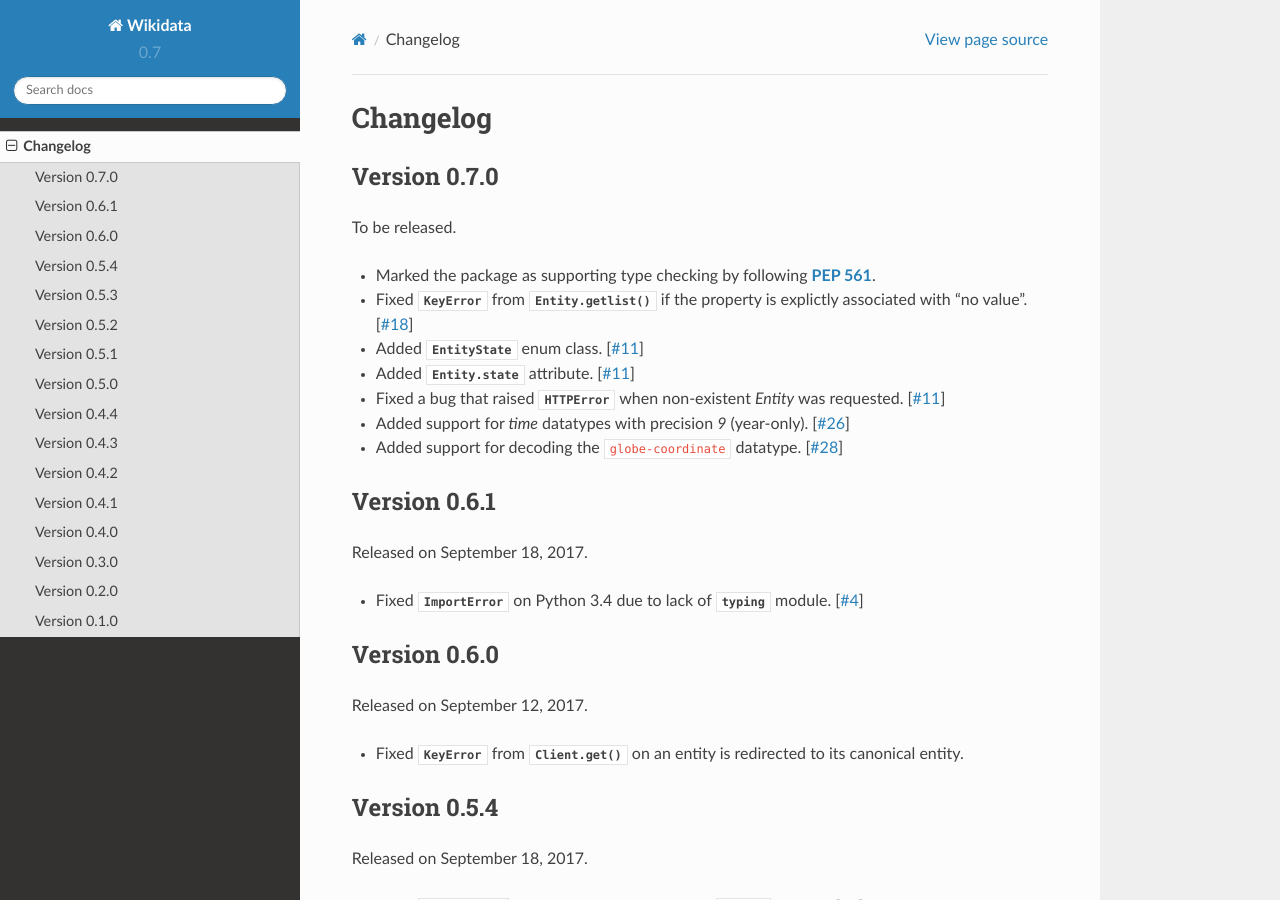
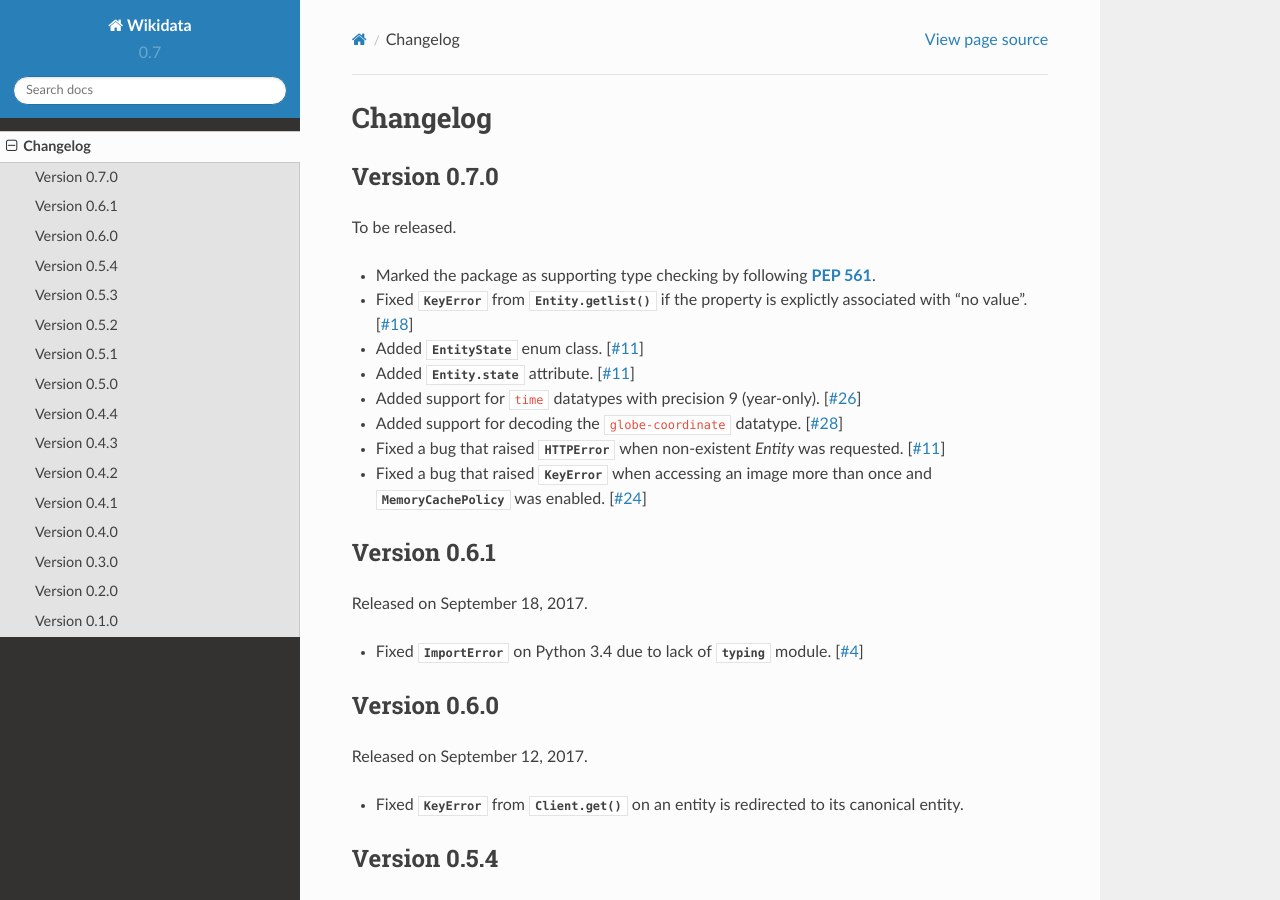
Before and after one commit to dahlia/wikidata, a Sphinx documentation site: the page built from docs/changes.rst, in a window 1280 px wide and 900 px high. Built offline with Sphinx 7.4.7 and the Read the Docs theme 2.0.0, drawn with Linux system fonts in a browser that asks for light colours.

Commit message:
Fix info deletion on cached entities (#24)
* Fix info deletion on cached entities

* Add entry in changes.rst (#24)

* Update docs/changes.rst

Co-authored-by: Hong Minhee (洪 民憙) <hong.minhee@gmail.com>

Co-authored-by: Hong Minhee (洪 民憙) <hong.minhee@gmail.com>

```diff
--- a/docs/changes.rst
+++ b/docs/changes.rst
@@ -13,10 +13,12 @@
 - Added :class:`~wikidata.entity.EntityState` enum class.  [:pr:`11`]
 - Added :attr:`Entity.state <wikidata.entity.Entity.state>` attribute.
   [:pr:`11`]
+- Added support for ``time`` datatypes with precision 9 (year-only).  [:pr:`26`]
+- Added support for decoding the ``globe-coordinate`` datatype.  [:pr:`28`]
 - Fixed a bug that raised :exc:`~urllib.error.HTTPError` when
   non-existent `Entity` was requested.  [:pr:`11`]
-- Added support for `time` datatypes with precision `9` (year-only).  [:pr:`26`]
-- Added support for decoding the ``globe-coordinate`` datatype.  [:pr:`28`]
+- Fixed a bug that raised :exc:`KeyError` when accessing an image more than
+  once and :class:`~wikidata.cache.MemoryCachePolicy` was enabled.  [:pr:`24`]
 
 
 Version 0.6.1
```
Also changed, not shown: 1 other file.
